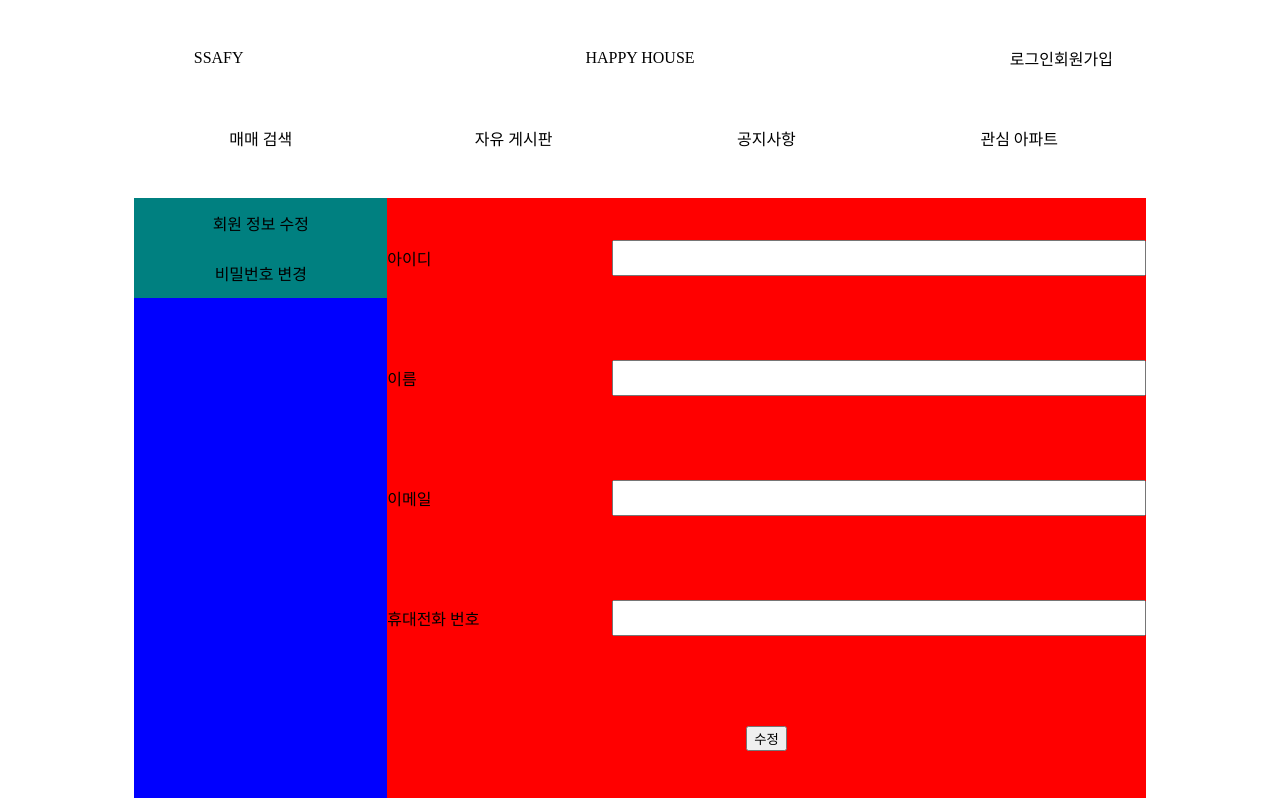
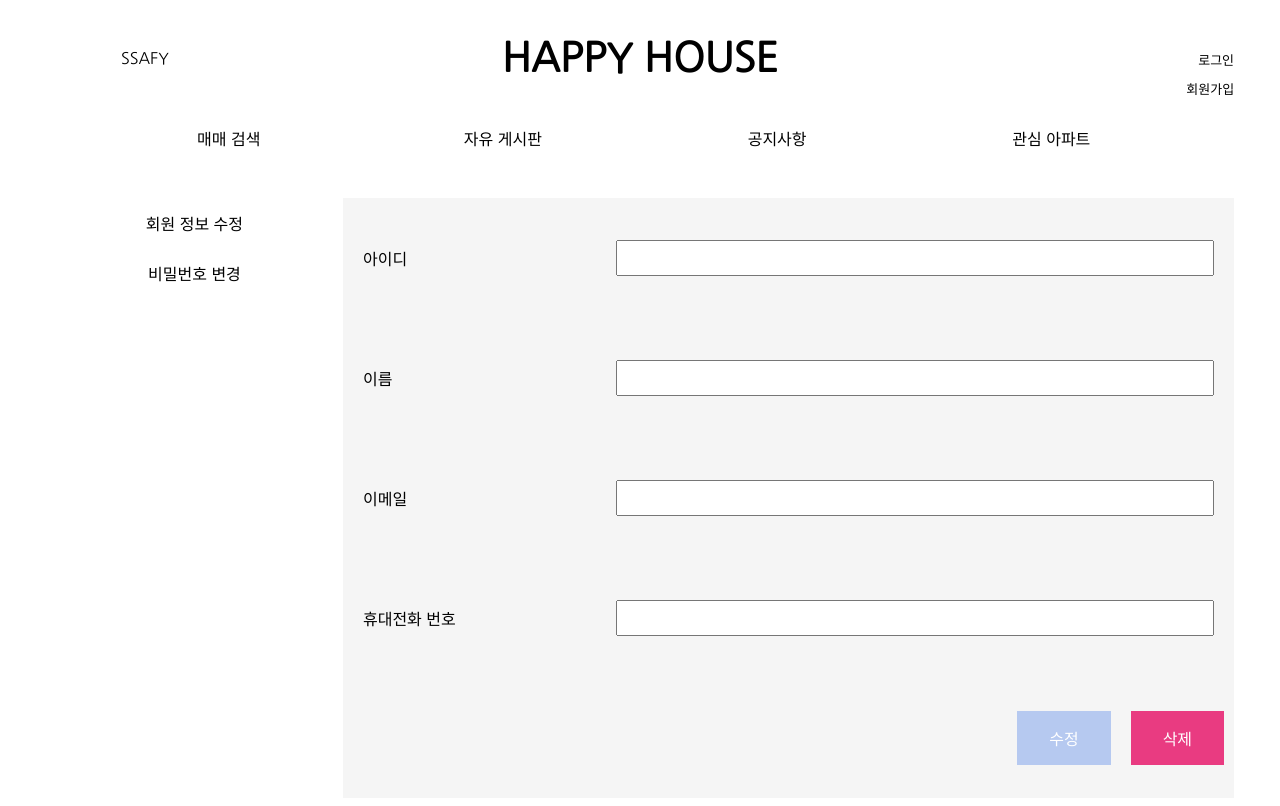
Before and after one commit to DaewoongByun/happyhouse_frontend, a Vue app: page /member/mypage in a window 1280 px wide. Built offline with nearby package versions, Linux system fonts and the light colour scheme; no server answers.

Commit message:
회원기능 완성, 지역검색결과받기

```diff
--- a/src/App.vue
+++ b/src/App.vue
@@ -6,8 +6,8 @@
   </div>
 </template>
 <script>
-import Header from './components/Header';
-import NavBar from './components/NavBar';
+import Header from './components/home/Header';
+import NavBar from './components/home/NavBar';
 import { mapActions } from 'vuex';
 export default {
   components: {
@@ -27,16 +27,38 @@ export default {
 </script>
 
 <style>
+@import url('https://fonts.googleapis.com/css2?family=Nanum+Gothic&display=swap');
+* {
+  font-family: 'Nanum Gothic', sans-serif;
+}
 #app {
   height: auto;
 }
 .container {
-  margin-left: 10%;
-  margin-right: 10%;
+  margin-left: 3%;
+  margin-right: 3%;
 }
 .flex-box {
   display: flex;
   justify-content: center;
   align-items: center;
 }
+.button {
+  background-color: #b6c9f0; /* Green */
+  border: none;
+  color: white;
+  padding: 15px 32px;
+  text-align: center;
+  text-decoration: none;
+  display: inline-block;
+  font-size: 16px;
+  margin: 0px 10px;
+  cursor: pointer;
+}
+.button:hover {
+  opacity: 0.8;
+}
+.danger {
+  background-color: #e93b81;
+}
 </style>
--- a/src/components/Header.vue
+++ b/src/components/home/Header.vue
@@ -4,16 +4,18 @@
       <div>SSAFY</div>
     </div>
     <div class="header__title">
-      <div>HAPPY HOUSE</div>
+      <div @click="$router.push('/')" class="header__title__text">HAPPY HOUSE</div>
     </div>
     <div class="header__member">
       <template v-if="!loginUser.id">
-        <div @click="$router.push('/member/login')">로그인</div>
-        <div @click="$router.push('/member/regist')">회원가입</div>
+        <div class="header__member__item" @click="$router.push('/member/login')">로그인</div>
+        <div class="header__member__item" @click="$router.push('/member/regist')">회원가입</div>
       </template>
       <template v-if="loginUser.id">
-        <div>{{ loginUser.id }}님 안녕하세요</div>
-        <div @click="doLogout">로그아웃</div>
+        <div class="header__member__item" @click.prevent="$router.push('/member/mypage')">
+          {{ loginUser.id }}
+        </div>
+        <div class="header__member__item" @click.prevent="doLogout">로그아웃</div>
       </template>
     </div>
   </div>
@@ -56,12 +58,26 @@ export default {
   display: flex;
   justify-content: center;
   align-items: center;
+  font-size: 40px;
+  font-weight: 600;
+}
+.header__title__text {
+  cursor: pointer;
 }
 .header__member {
   flex: 2;
   height: 100%;
   display: flex;
-  justify-content: center;
-  align-items: center;
+  justify-content: flex-end;
+  align-items: flex-end;
+  flex-direction: column;
+  font-size: 13px;
+}
+.header__member__item {
+  cursor: pointer;
+  margin-bottom: 10px;
+}
+.header__member__item:hover {
+  color: #758c61;
 }
 </style>
--- a/src/components/NavBar.vue
+++ b/src/components/home/NavBar.vue
@@ -1,9 +1,14 @@
 <template>
   <div id="navbar" class="container">
+    <div class="navbar__space"></div>
     <div class="navbar__item">매매 검색</div>
+    <div class="navbar__space"></div>
     <div class="navbar__item">자유 게시판</div>
+    <div class="navbar__space"></div>
     <div class="navbar__item">공지사항</div>
+    <div class="navbar__space"></div>
     <div class="navbar__item">관심 아파트</div>
+    <div class="navbar__space"></div>
   </div>
 </template>
 
@@ -18,11 +23,19 @@ export default {
   height: 60px;
   display: flex;
   justify-content: center;
+  box-sizing: border-box;
+}
+.navbar__space {
+  flex: 1;
 }
 .navbar__item {
-  flex: 1;
+  flex: 2;
   display: flex;
   justify-content: center;
   align-items: center;
+  cursor: pointer;
+}
+.navbar__item:hover {
+  background-color: #bccab0;
 }
 </style>
--- /dev/null
+++ b/src/components/home/SearchBar.vue
@@ -0,0 +1,99 @@
+<template>
+  <div id="search-bar" class="container flex-box">
+    <input
+      type="text"
+      @keyup="change"
+      @focus="focus"
+      @blur="blur"
+      v-model="searchWord"
+      placeholder="검색어를 입력하세요"
+    />
+
+    <div v-if="listShow" class="list-container">
+      <div class="list-item flex-box" v-if="list.length === 0">결과가 없습니다.</div>
+      <div class="list-item flex-box" v-for="(item, i) in list" :key="i" @click="search(item)">
+        {{ i }} {{ item }}
+      </div>
+    </div>
+  </div>
+</template>
+
+<script>
+import axios from 'axios';
+import { mapGetters } from 'vuex';
+export default {
+  name: 'SearchBar',
+  data() {
+    return {
+      searchWord: '',
+      list: [],
+      codes: [],
+      listShow: false,
+    };
+  },
+  computed: {
+    ...mapGetters(['loginUser']),
+  },
+  methods: {
+    change: function () {
+      console.log(this.searchWord);
+      const url = `http://localhost:8000/search/${this.searchWord}`;
+      axios({
+        method: 'get',
+        url: url,
+        headers: {
+          'Authorization': this.loginUser.token,
+        },
+      })
+        .then((response) => {
+          this.list = response.data.addresses;
+          this.codes = response.data.codes;
+        })
+        .catch((error) => {
+          console.log(error);
+          this.list = [];
+        });
+    },
+    focus: function () {
+      this.listShow = true;
+    },
+    blur: function () {
+      setTimeout(() => {
+        this.listShow = false;
+      }, 100);
+    },
+    search: function (item) {
+      const dong = item.split(' ')[2];
+      console.log(dong);
+    },
+  },
+};
+</script>
+
+<style scoped>
+#search-bar {
+  margin-top: 20px;
+  flex-direction: column;
+}
+input {
+  height: 40px;
+  width: 70%;
+}
+.list-container {
+  width: 70%;
+  padding: 0px 10px;
+  box-sizing: border-box;
+  max-height: 200px;
+  overflow-y: auto;
+}
+.list-item {
+  border-bottom: 1px solid black;
+  height: 30px;
+  justify-content: flex-start;
+  margin-bottom: 5px;
+  cursor: pointer;
+}
+.list-item:hover {
+  background-color: whitesmoke;
+}
+</style>
--- a/src/components/member/MemberLoginForm.vue
+++ b/src/components/member/MemberLoginForm.vue
@@ -32,6 +32,10 @@ export default {
   methods: {
     ...mapActions(['login']),
     doLogin: function () {
+      if (!this.id || !this.password) {
+        alert('아이디와 패스워드를 입력하세요');
+        return;
+      }
       console.log('login');
       this.login({ id: this.id, password: this.password });
       console.log(this.loginResult);
--- a/src/components/member/MemberMyPage.vue
+++ b/src/components/member/MemberMyPage.vue
@@ -28,25 +28,22 @@ export default {
 };
 </script>
 
-<style>
+<style scoped>
 #my-page {
   margin-top: 30px;
   height: 600px;
 }
 .my-page__nav {
   flex-direction: column;
-  background-color: blue;
   height: 100%;
   flex: 1;
   justify-content: flex-start;
 }
 .my-page__nav__item {
-  background-color: teal;
   height: 50px;
   width: 100%;
 }
 .my-page__content {
-  background-color: yellow;
   height: 100%;
   flex: 3;
 }
--- a/src/components/member/MemberRegistForm.vue
+++ b/src/components/member/MemberRegistForm.vue
@@ -41,7 +41,23 @@ export default {
     };
   },
   methods: {
+    emptyCheck: function () {
+      if (
+        !this.id ||
+        !this.password ||
+        !this.passwordConfirm ||
+        !this.name ||
+        !this.email ||
+        !this.tel
+      )
+        return false;
+      return true;
+    },
     regist: function () {
+      if (!this.emptyCheck()) {
+        alert('모든 항목을 입력하세요');
+        return;
+      }
       axios({
         method: 'post',
         url: 'http://localhost:8000/member/regist',
@@ -64,7 +80,7 @@ export default {
 };
 </script>
 
-<style>
+<style scoped>
 #regist-form {
   height: 600px;
   margin-top: 20px;
--- a/src/components/member/mypage/MemberMyPageDefault.vue
+++ b/src/components/member/mypage/MemberMyPageDefault.vue
@@ -2,29 +2,108 @@
   <div id="my-page-default" class="flex-box">
     <div class="input-container flex-box">
       <label for="">아이디</label>
-      <input type="text" placeholder="" />
+      <input type="text" v-model="id" />
     </div>
     <div class="input-container flex-box">
       <label for="">이름</label>
-      <input type="text" placeholder="" />
+      <input type="text" v-model="name" />
     </div>
     <div class="input-container flex-box">
       <label for="">이메일</label>
-      <input type="text" placeholder="" />
+      <input type="text" v-model="email" />
     </div>
     <div class="input-container flex-box">
       <label for="">휴대전화 번호</label>
-      <input type="text" placeholder="" />
+      <input type="text" v-model="tel" />
     </div>
     <div class="button-container flex-box">
-      <button>수정</button>
+      <button class="button" @click="modify">수정</button>
+      <button class="button danger" @click="deleteMember">삭제</button>
     </div>
   </div>
 </template>
 
 <script>
+import { mapGetters, mapActions } from 'vuex';
+import axios from 'axios';
 export default {
   name: 'MyPageDefaeult',
+  data() {
+    return {
+      id: '',
+      tel: '',
+      name: '',
+      email: '',
+    };
+  },
+  computed: {
+    ...mapGetters(['loginUser']),
+  },
+  methods: {
+    ...mapActions(['logout']),
+    modify: function () {
+      const url = `http://localhost:8000/member/${this.loginUser.id}`;
+      axios({
+        method: 'put',
+        url: url,
+        data: {
+          email: this.email,
+          tel: this.tel,
+          name: this.name,
+        },
+        headers: {
+          'Authorization': this.loginUser.token,
+        },
+      })
+        .then((response) => {
+          alert('수정 완료');
+          console.log(response);
+          this.$router.push('/');
+        })
+        .catch((error) => {
+          console.log(error);
+        });
+    },
+    deleteMember: function () {
+      const url = `http://localhost:8000/member/${this.loginUser.id}`;
+      axios({
+        method: 'delete',
+        url: url,
+        headers: {
+          'Authorization': this.loginUser.token,
+        },
+      })
+        .then((response) => {
+          alert('삭제 완료');
+          console.log(response);
+          this.logout();
+          this.$router.push('/');
+        })
+        .catch((error) => {
+          console.log(error);
+        });
+    },
+  },
+  created() {
+    const url = `http://localhost:8000/member/${this.loginUser.id}`;
+    console.log(this.loginUser.id);
+    axios({
+      method: 'get',
+      url: url,
+      headers: {
+        'Authorization': this.loginUser.token,
+      },
+    })
+      .then((response) => {
+        this.id = response.data.user.id;
+        this.name = response.data.user.name;
+        this.email = response.data.user.email;
+        this.tel = response.data.user.tel;
+      })
+      .catch((error) => {
+        console.log(error);
+      });
+  },
 };
 </script>
 
@@ -33,12 +112,25 @@ export default {
   flex-direction: column;
   height: 100%;
   width: 100%;
-  background-color: red;
+  background-color: whitesmoke;
 }
 label {
   flex: 3;
 }
 input {
   flex: 7;
+  height: 30px;
+}
+.input-container {
+  flex: 1;
+  width: 100%;
+  padding: 0px 20px;
+  box-sizing: border-box;
+}
+.button-container {
+  flex: 1;
+  width: 100%;
+  justify-content: flex-end;
+  padding: 0px 20px;
 }
 </style>
--- a/src/views/Home.vue
+++ b/src/views/Home.vue
@@ -1,9 +1,15 @@
 <template>
-  <div class="home"></div>
+  <div class="home">
+    <search-bar></search-bar>
+  </div>
 </template>
 
 <script>
+import SearchBar from '../components/home/SearchBar';
 export default {
   name: 'Home',
+  components: {
+    SearchBar,
+  },
 };
 </script>
```
Also changed, not shown: src/components/member/mypage/MemberMyPagePw.vue (+62 -5 lines).
